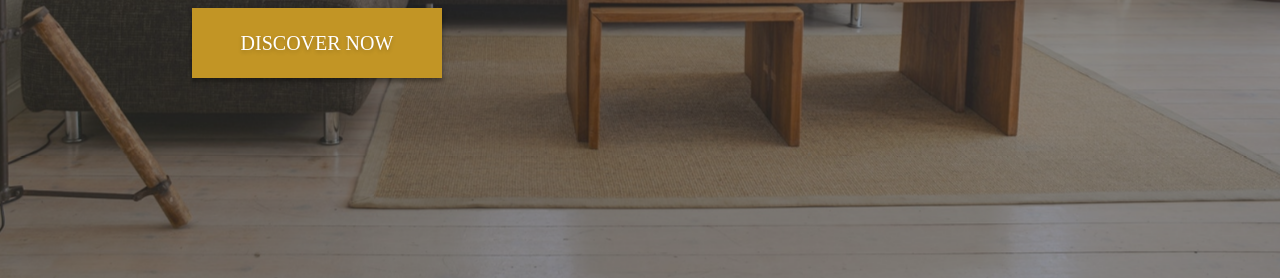
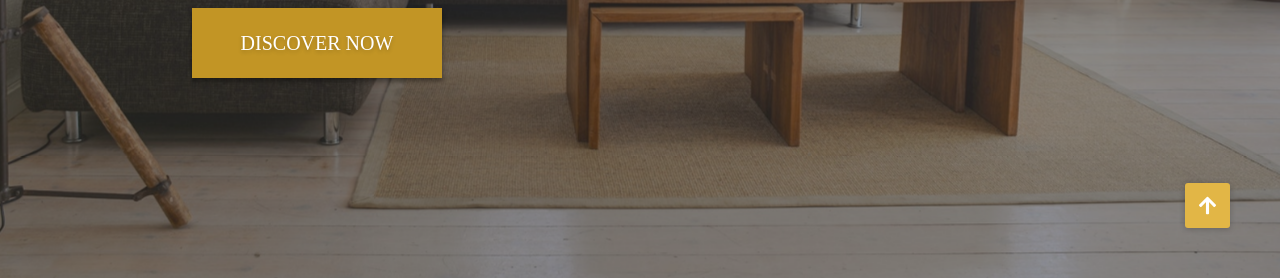
Before and after one commit to Uniqcoda/invest-city, a plain HTML site: page index.html in a window 1280 px wide. Shown: the part 522-800 px from the top of the page. Drawn offline with nearby package versions, Linux system fonts and the light colour scheme; a web font is replaced by a local one.

Commit message:
add scroll-to-top button

```diff
--- a/index.html
+++ b/index.html
@@ -213,6 +213,12 @@
           <a href="#"><i class="fab fa-twitter"></i></a> </div>
       </div>
     </footer>
+
+    <!-- SCROLL TO TOP -->
+    <a href="#" class="scroll-btn">
+      <i class="fas fa-arrow-up"></i>
+    </a>
+
   </div>
   <script src="script.js"></script>
   <script src="https://code.jquery.com/jquery-3.5.1.js" integrity="sha256-QWo7LDvxbWT2tbbQ97B53yJnYU3WhH/C8ycbRAkjPDc="
--- a/script.js
+++ b/script.js
@@ -1,3 +1,12 @@
+// MENU
 document.querySelector('.hamburger-menu').addEventListener('click', () => {
 	document.querySelector('.container').classList.toggle('change');
 });
+
+// SCROLL TO TOP
+document.querySelector('.scroll-btn').addEventListener('click', () => {
+  document.querySelector('html').style.scrollBehavior = 'smooth';
+  setTimeout(() => {
+    document.querySelector('html').style.scrollBehavior = 'unset';
+  }, 1000)
+});
--- a/style.css
+++ b/style.css
@@ -618,3 +618,20 @@ html {
   font-size: 2rem;
   color: #a7a7a7;
 }
+
+/* SCROLL TO TOP */
+.scroll-btn {
+  position: fixed;
+  right: 5rem;
+  bottom: 5rem;
+  width: 4.5rem;
+  height: 4.5rem;
+  background-color: #e2b646;
+  display: flex;
+  justify-content: center;
+  align-items: center;
+  font-size: 2rem;
+  color: #fff;
+  box-shadow: 0 0.1rem 0.6rem rgba(0, 0, 0, 0.2);
+  border-radius: .3rem;
+}
```
